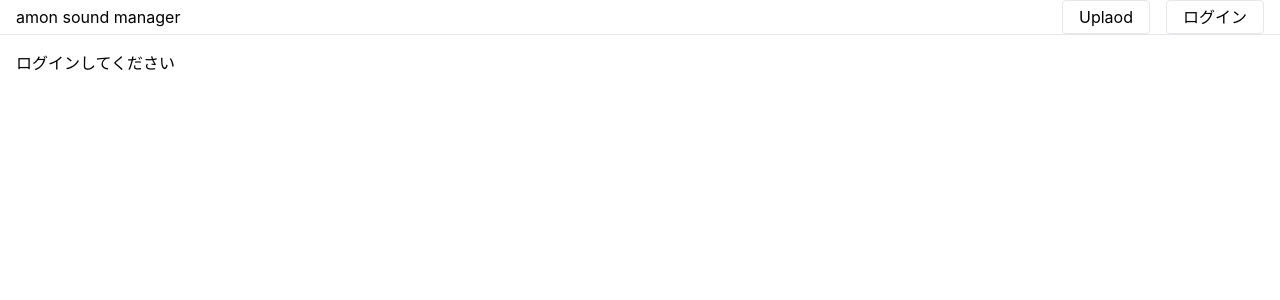
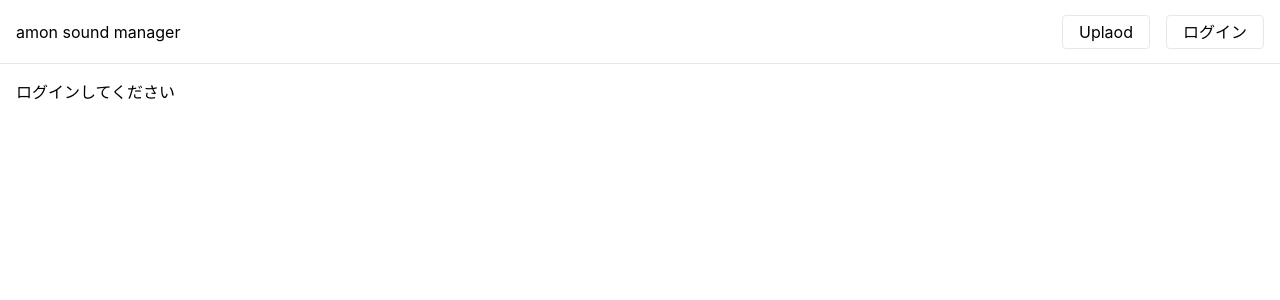
Before and after one commit to amotarao/amon-sound-manager, a Next.js app in the folder packages/app/: page / in a window 1280 px wide. Shown: the top 300 px of the page. Built offline with nearby package versions, Linux system fonts and the light colour scheme; no server answers.

Commit message:
fix tailwind path

```diff
--- a/packages/app/tailwind.config.js
+++ b/packages/app/tailwind.config.js
@@ -1,6 +1,6 @@
 /** @type {import('tailwindcss').Config} */
 module.exports = {
-  content: ['./src/pages/**/*.{js,ts,jsx,tsx}', './src/components/**/*.{js,ts,jsx,tsx}'],
+  content: ['./src/**/*.{js,ts,jsx,tsx}'],
   theme: {
     minWidth: {
       1080: '1080px',
```
